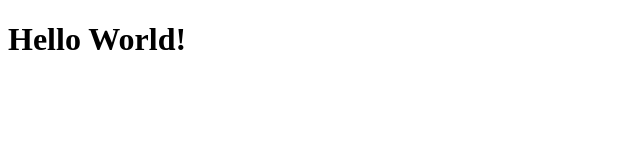
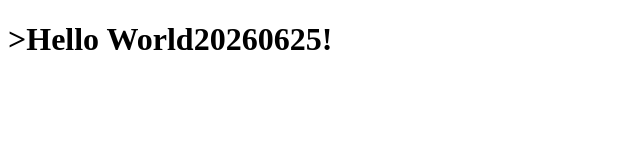
Before and after one commit to bolprinter5fb-web/HelloWorldAction, a plain HTML site: page index.html in a window 1280 px wide. Shown: the whole page, without its empty margins (0-640 px from the left). Drawn offline with Linux system fonts and the light colour scheme.

Commit message:
delete and modify 2026

```diff
--- a/index.html
+++ b/index.html
@@ -1,9 +1,9 @@
 <!DOCTYPE html>
 <html>
 <head>
-    <title>Hello World</title>
+    <title>>Hello World20260625!</title>
 </head>
 <body>
-    <h1>Hello World!</h1>
+    <h1>>Hello World20260625!</h1>
 </body>
 </html>
```
Also changed, not shown: .github/workflows/index.html (deleted), 1 other file.
